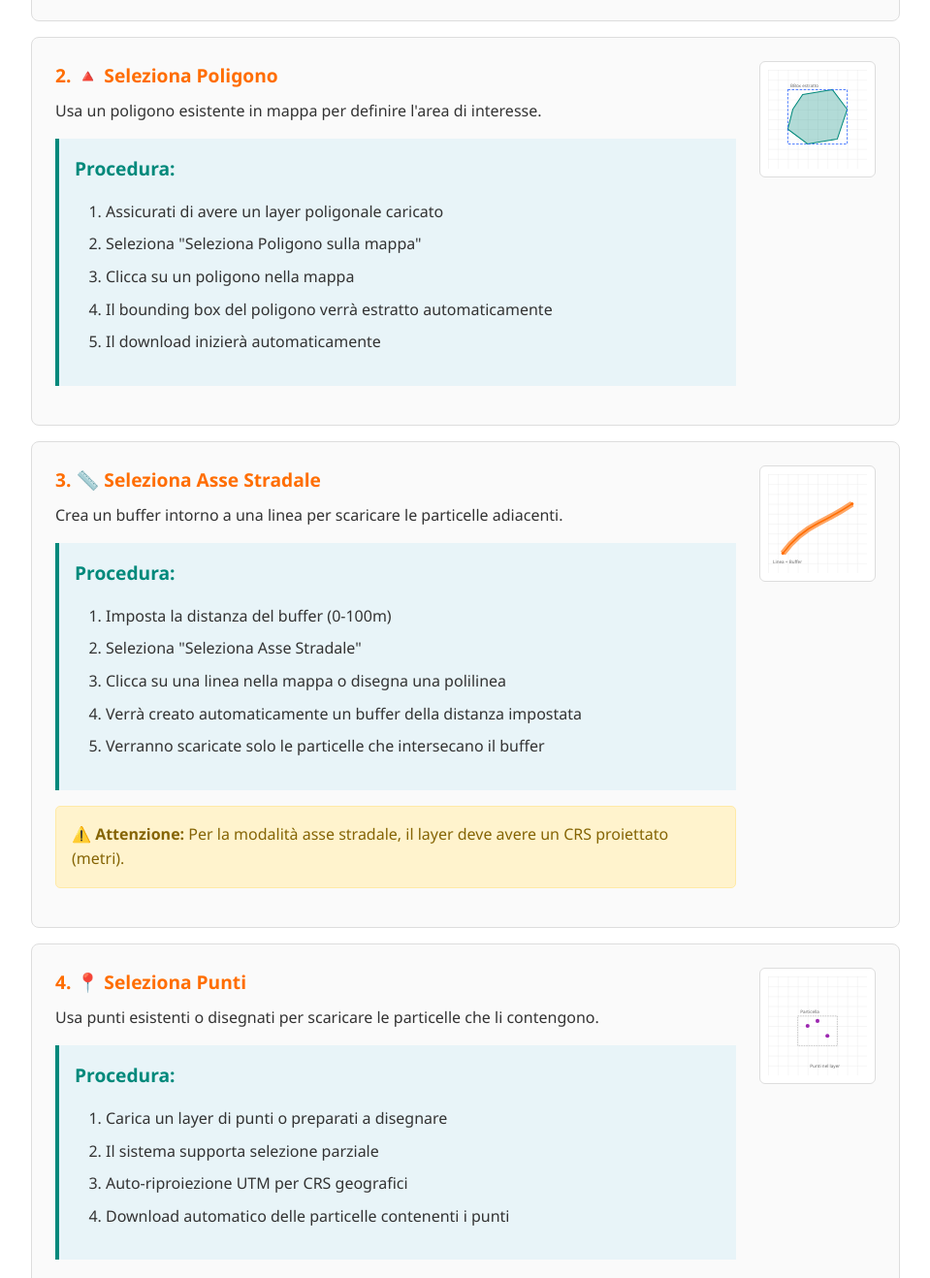
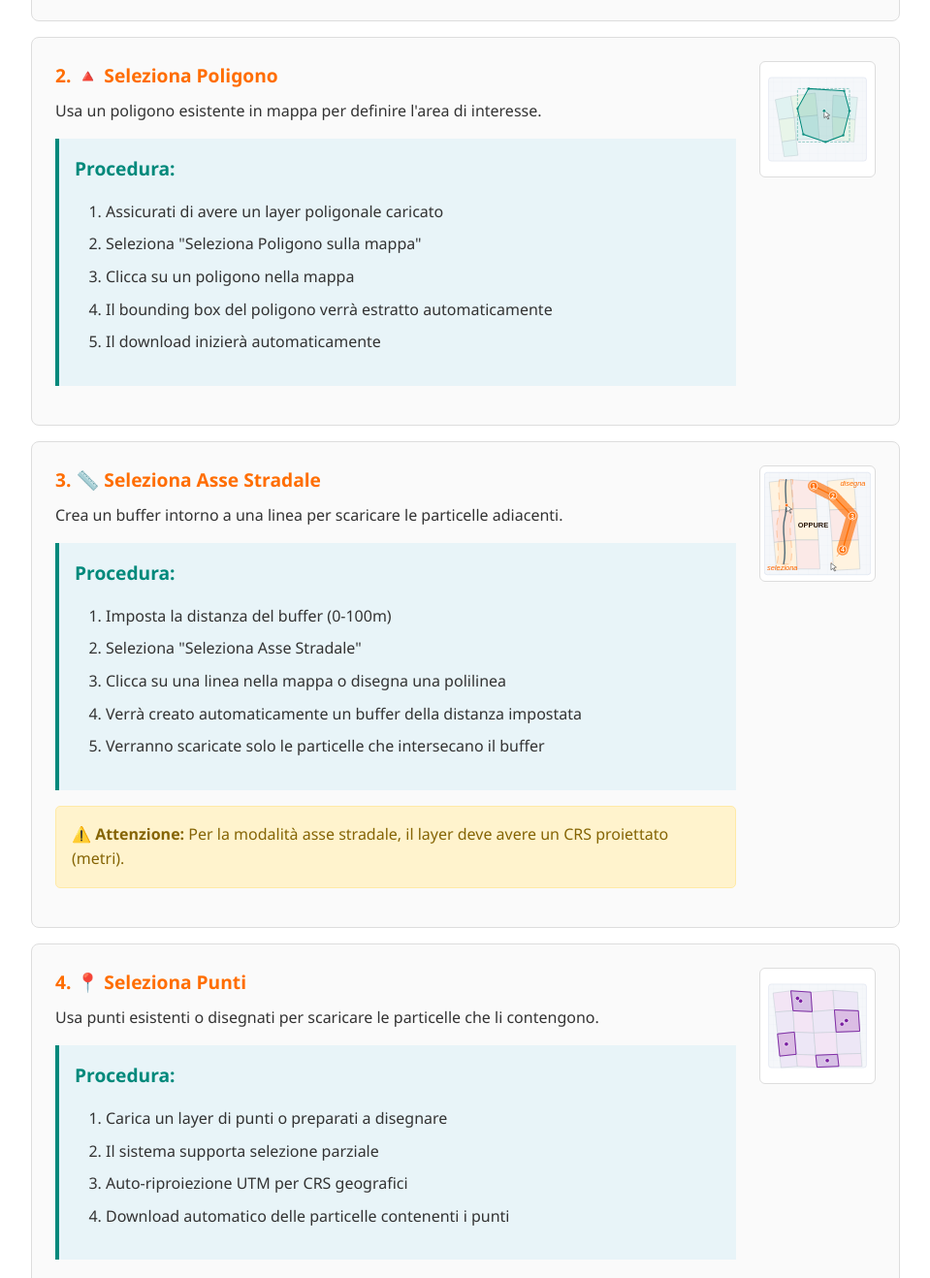
Before and after one commit to pigreco/wfs_catasto_download_particelle_bbox, a plain HTML site: page index.html in a window 1280 px wide. Shown: the part 1586-2904 px from the top of the page at 97% size, without its empty margins (160-1119 px from the left). Drawn offline with Linux system fonts and the light colour scheme.

Commit message:
Fix: Uso SVG originali dalla cartella sketches nella guida
- Aggiornati percorsi immagini per usare sketches/sketches_*.svg
- Rimossi file SVG duplicati dalla root del progetto
- Documentazione ora utilizza gli stessi SVG dell'interfaccia GUI

```diff
--- a/index.html
+++ b/index.html
@@ -133,13 +133,13 @@
             height: 120px;
         }
 
-        .mode-image svg {
+        .mode-image img {
             width: 100%;
             height: 100%;
             border: 1px solid var(--border-color);
             border-radius: 6px;
             background: white;
-            padding: 8px;
+            padding: 4px;
         }
 
         .mode-card h4 {
@@ -286,19 +286,7 @@
                     </div>
                 </div>
                 <div class="mode-image">
-                    <svg viewBox="0 0 200 200" xmlns="http://www.w3.org/2000/svg">
-                        <defs>
-                            <pattern id="grid" width="20" height="20" patternUnits="userSpaceOnUse">
-                                <path d="M 20 0 L 0 0 0 20" fill="none" stroke="#e0e0e0" stroke-width="1"/>
-                            </pattern>
-                        </defs>
-                        <rect width="200" height="200" fill="url(#grid)"/>
-                        <rect x="50" y="60" width="100" height="80" fill="none" stroke="#2962FF" stroke-width="3" stroke-dasharray="8,4"/>
-                        <circle cx="50" cy="60" r="4" fill="#2962FF"/>
-                        <circle cx="150" cy="140" r="4" fill="#2962FF"/>
-                        <text x="30" y="55" font-size="10" fill="#666">Punto 1</text>
-                        <text x="155" y="150" font-size="10" fill="#666">Punto 2</text>
-                    </svg>
+                    <img src="sketches/sketches_bbox.svg" alt="Disegna BBox - Modalità" style="width: 100%; height: 100%; border: 1px solid var(--border-color); border-radius: 6px; background: white;"/>
                 </div>
             </div>
 
@@ -319,19 +307,7 @@
                     </div>
                 </div>
                 <div class="mode-image">
-                    <svg viewBox="0 0 200 200" xmlns="http://www.w3.org/2000/svg">
-                        <defs>
-                            <pattern id="grid2" width="20" height="20" patternUnits="userSpaceOnUse">
-                                <path d="M 20 0 L 0 0 0 20" fill="none" stroke="#e0e0e0" stroke-width="1"/>
-                            </pattern>
-                        </defs>
-                        <rect width="200" height="200" fill="url(#grid2)"/>
-                        <polygon points="70,50 130,40 160,80 140,140 80,150 40,120 50,80"
-                                fill="rgba(0,137,123,0.3)" stroke="#00897B" stroke-width="2"/>
-                        <rect x="40" y="40" width="120" height="110" fill="none" stroke="#2962FF"
-                              stroke-width="2" stroke-dasharray="5,3" opacity="0.8"/>
-                        <text x="45" y="35" font-size="9" fill="#666">BBox estratto</text>
-                    </svg>
+                    <img src="sketches/sketches_polygon.svg" alt="Seleziona Poligono - Modalità" style="width: 100%; height: 100%; border: 1px solid var(--border-color); border-radius: 6px; background: white;"/>
                 </div>
             </div>
 
@@ -356,19 +332,7 @@
                     </div>
                 </div>
                 <div class="mode-image">
-                    <svg viewBox="0 0 200 200" xmlns="http://www.w3.org/2000/svg">
-                        <defs>
-                            <pattern id="grid3" width="20" height="20" patternUnits="userSpaceOnUse">
-                                <path d="M 20 0 L 0 0 0 20" fill="none" stroke="#e0e0e0" stroke-width="1"/>
-                            </pattern>
-                        </defs>
-                        <rect width="200" height="200" fill="url(#grid3)"/>
-                        <path d="M30,160 Q60,120 100,100 T170,60" fill="none" stroke="rgba(255,109,0,0.6)" stroke-width="12"/>
-                        <path d="M30,160 Q60,120 100,100 T170,60" fill="none" stroke="#FF6D00" stroke-width="3"/>
-                        <circle cx="30" cy="160" r="3" fill="#FF6D00"/>
-                        <circle cx="170" cy="60" r="3" fill="#FF6D00"/>
-                        <text x="10" y="180" font-size="9" fill="#666">Linea + Buffer</text>
-                    </svg>
+                    <img src="sketches/sketches_line.svg" alt="Seleziona Asse Stradale - Modalità" style="width: 100%; height: 100%; border: 1px solid var(--border-color); border-radius: 6px; background: white;"/>
                 </div>
             </div>
 
@@ -388,20 +352,7 @@
                     </div>
                 </div>
                 <div class="mode-image">
-                    <svg viewBox="0 0 200 200" xmlns="http://www.w3.org/2000/svg">
-                        <defs>
-                            <pattern id="grid4" width="20" height="20" patternUnits="userSpaceOnUse">
-                                <path d="M 20 0 L 0 0 0 20" fill="none" stroke="#e0e0e0" stroke-width="1"/>
-                            </pattern>
-                        </defs>
-                        <rect width="200" height="200" fill="url(#grid4)"/>
-                        <rect x="60" y="80" width="80" height="60" fill="none" stroke="#999" stroke-width="1" stroke-dasharray="3,2"/>
-                        <circle cx="80" cy="100" r="4" fill="#9C27B0"/>
-                        <circle cx="120" cy="120" r="4" fill="#9C27B0"/>
-                        <circle cx="100" cy="90" r="4" fill="#9C27B0"/>
-                        <text x="65" y="75" font-size="9" fill="#666">Particella</text>
-                        <text x="85" y="185" font-size="9" fill="#666">Punti nel layer</text>
-                    </svg>
+                    <img src="sketches/sketches_points.svg" alt="Seleziona Punti - Modalità" style="width: 100%; height: 100%; border: 1px solid var(--border-color); border-radius: 6px; background: white;"/>
                 </div>
             </div>
         </section>
```
